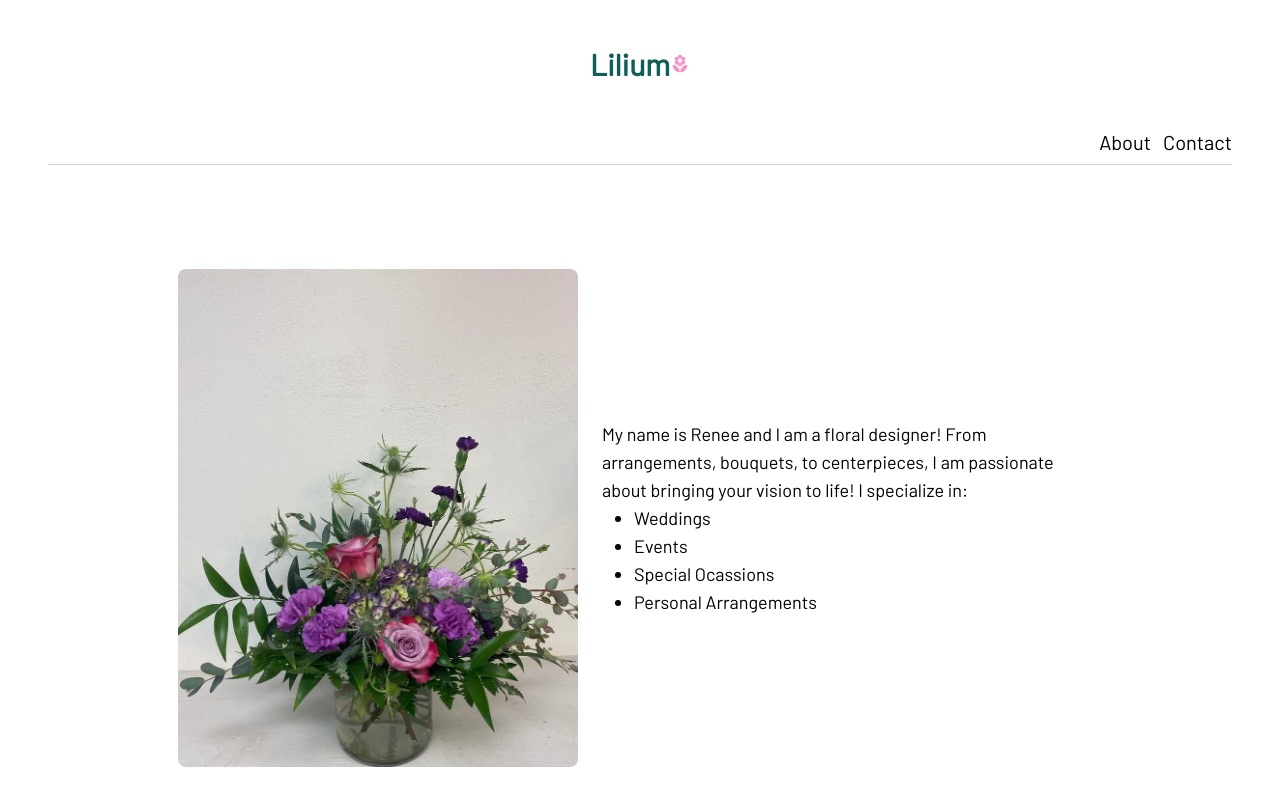
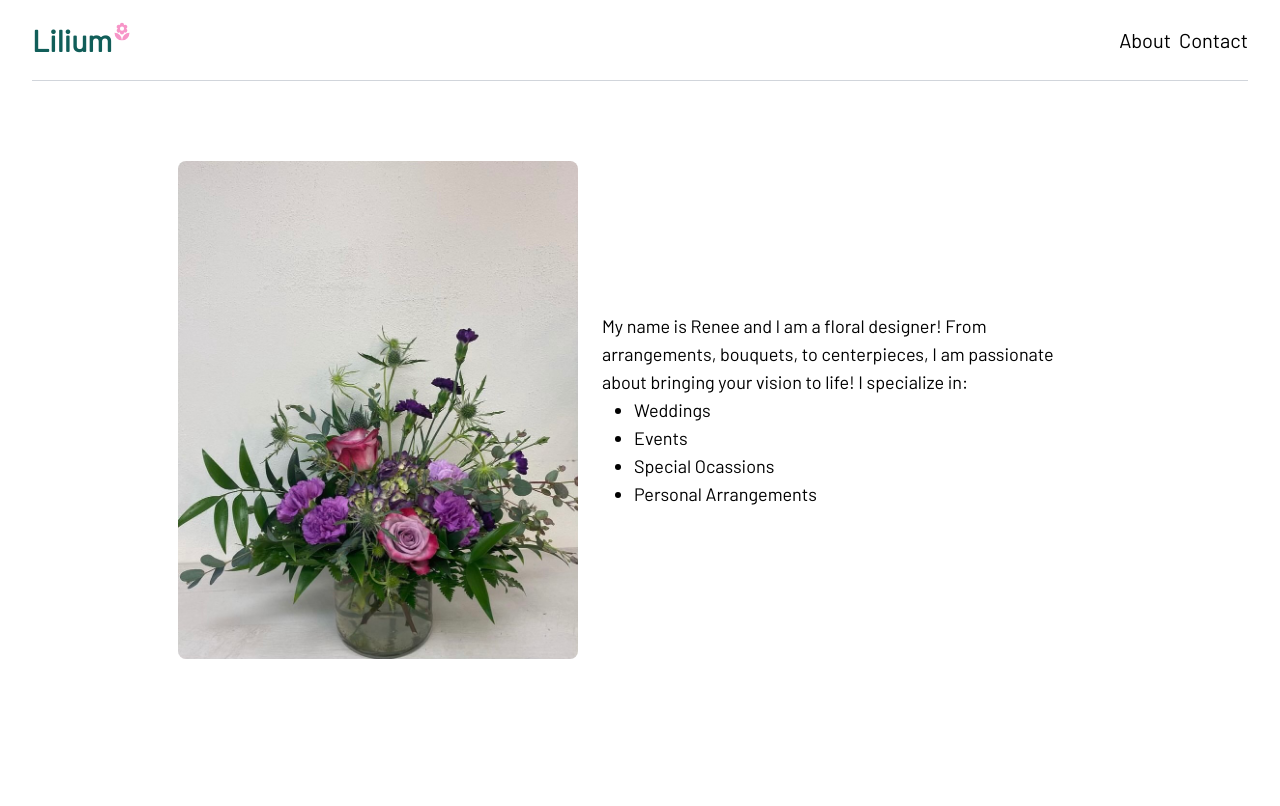
Before and after one commit to jonword/multistep-floral, a Next.js app: page / in a window 1280 px wide. Shown: the top 806 px of the page. Built offline with nearby package versions, Linux system fonts and the light colour scheme.

Commit message:
adjust styling on header

```diff
--- a/src/components/header.tsx
+++ b/src/components/header.tsx
@@ -14,10 +14,13 @@ const barlow = Barlow({
 });
 
 const Header = () => {
+  const [nav, setNav] = useState(false);
+
+  const handleClick = () => setNav(!nav);
   return (
     <>
-      <header className="flex h-32 w-full items-center justify-center p-8">
-        <div className="flex items-center justify-start">
+      <header className="flex h-20 w-full items-center justify-between px-8">
+        <div className="flex">
           <Link href="/">
             <h1
               className={`${barlow.className} text-3xl font-bold text-teal-800`}
@@ -25,13 +28,9 @@ const Header = () => {
               Lilium
             </h1>
           </Link>
-
           <MdLocalFlorist size={20} className="text-pink-400/75" />
         </div>
-      </header>
-      <nav
-        className={`${barlow.className} flex gap-3 pb-2 px-12 justify-end items-center`}
-      >
+        <nav className={`${barlow.className} flex gap-2`}>
           <Link href="/about">
             <button
               className={`text-xl hover:overline decoration-1 duration-150`}
@@ -47,7 +46,8 @@ const Header = () => {
             </button>
           </Link>
         </nav>
-      <div className="border-b border-gray-300 mx-12 mb-6" />
+      </header>
+      <div className="border-b border-gray-300 mx-8" />
     </>
   );
 };
```
Lines whose indentation alone changed are shown as unchanged.
